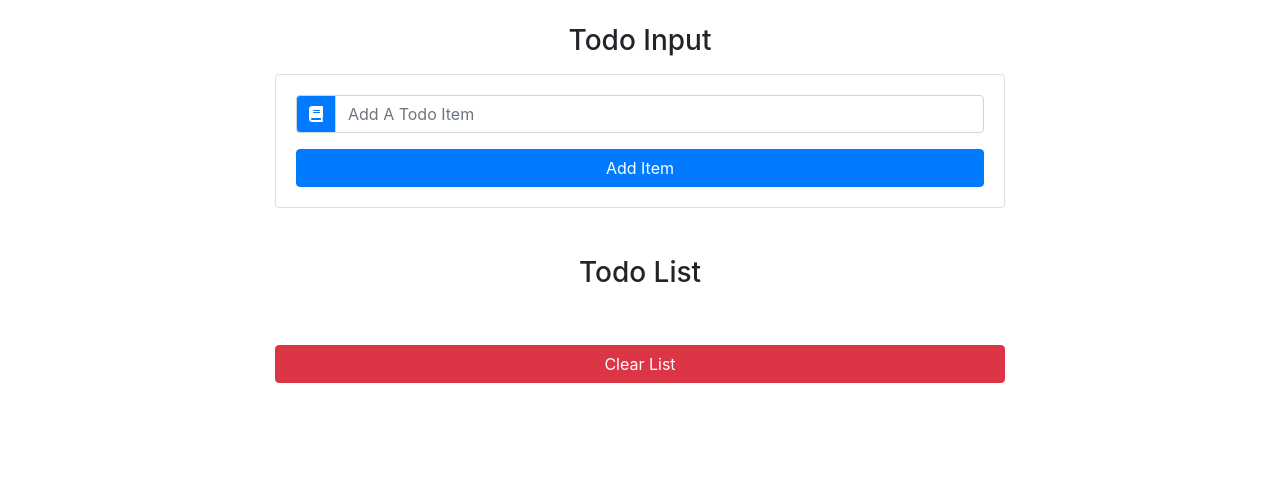
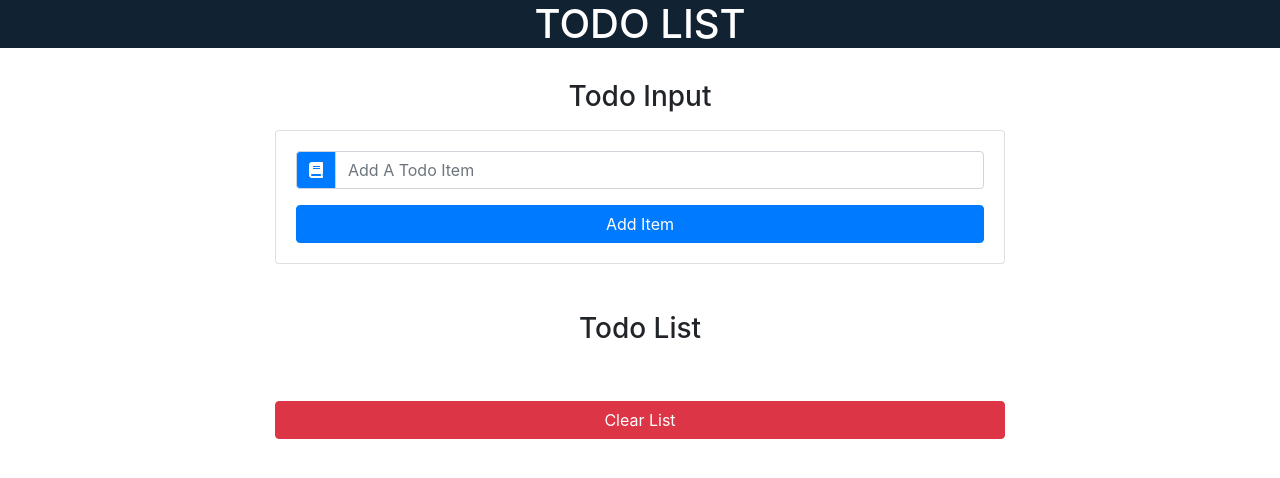
Before and after one commit to PeterOsoo/react-todo-list, a React (Create React App) app: page / in a window 1280 px wide. Shown: the top 478 px of the page. Built offline with nearby package versions, Linux system fonts and the light colour scheme.

Commit message:
added edit item functionality

```diff
--- /dev/null
+++ b/src/App.css
@@ -0,0 +1,7 @@
+h1 {
+	text-align: center;
+	font-size: 3rem;
+	background-color: #112233;
+	color: white;
+	text-transform: uppercase;
+}
--- a/src/App.js
+++ b/src/App.js
@@ -1,9 +1,11 @@
 import React from "react"
+import "./App.css"
 import Todo from "./components/Todo"
 
 function App() {
 	return (
 		<div>
+			<h1> Todo List</h1>
 			<Todo />
 		</div>
 	)
--- a/src/components/Todo.js
+++ b/src/components/Todo.js
@@ -47,6 +47,21 @@
 			items: filteredItems,
 		})
 	}
+
+	handleEdit = id => {
+		// console.log(id)
+		const filteredItems = this.state.items.filter(item => item.id !== id)
+
+		const selectedItem = this.state.items.find(item => item.id === id)
+
+		console.log(selectedItem)
+		this.setState({
+			items: filteredItems,
+			item: selectedItem.title,
+			editItem: true,
+			id: id,
+		})
+	}
 	render() {
 		return (
 			<div className="container">
@@ -57,11 +72,13 @@
 							item={this.state.item}
 							handleChange={this.handleChange}
 							handleSubmit={this.handleSubmit}
+							editItem={this.state.editItem}
 						/>
 						<TodoList
 							items={this.state.items}
 							clearList={this.clearList}
 							handleDelete={this.handleDelete}
+							handleEdit={this.handleEdit}
 						/>
 					</div>
 				</div>
--- a/src/components/TodoInput.js
+++ b/src/components/TodoInput.js
@@ -2,7 +2,7 @@
 
 class TodoInput extends Component {
 	render() {
-		const { item, handleChange, handleSubmit } = this.props
+		const { item, handleChange, handleSubmit, editItem } = this.props
 		return (
 			<div className="card card-body my-3">
 				<form onSubmit={handleSubmit}>
@@ -20,9 +20,15 @@
 							onChange={handleChange}
 						/>
 					</div>
-					<button type="submit" className="btn btn-block btn-primary mt-3">
-						{" "}
-						Add Item
+					<button
+						type="submit"
+						className={
+							editItem
+								? "btn btn-block btn-success mt-3"
+								: "btn btn-block btn-primary mt-3"
+						}
+					>
+						{editItem ? "Edit item" : "Add Item"}
 					</button>
 				</form>
 			</div>
--- a/src/components/TodoItem.js
+++ b/src/components/TodoItem.js
@@ -2,12 +2,12 @@
 
 class TodoItem extends Component {
 	render() {
-		const { title, handleDelete } = this.props
+		const { title, handleDelete, handleEdit } = this.props
 		return (
 			<li className="text-capitalize d-flex justify-content-between my-2">
 				<h6> {title}</h6>
 				<div className="todo-icon">
-					<span className="mx-2 text-success">
+					<span className="mx-2 text-success" onClick={handleEdit}>
 						<i className="fas fa-pen" />
 					</span>
 					<span className="mx-2 text-danger" onClick={handleDelete}>
--- a/src/components/TodoList.js
+++ b/src/components/TodoList.js
@@ -3,7 +3,7 @@
 
 class TodoList extends Component {
 	render() {
-		const { items, clearList, handleDelete } = this.props
+		const { items, clearList, handleDelete, handleEdit } = this.props
 		return (
 			<ul className="list-group my-5">
 				<h3 className="text-capitalize text-center"> todo list</h3>
@@ -13,6 +13,7 @@
 							key={item.id}
 							title={item.title}
 							handleDelete={() => handleDelete(item.id)}
+							handleEdit={() => handleEdit(item.id)}
 						/>
 					)
 				})}
```
